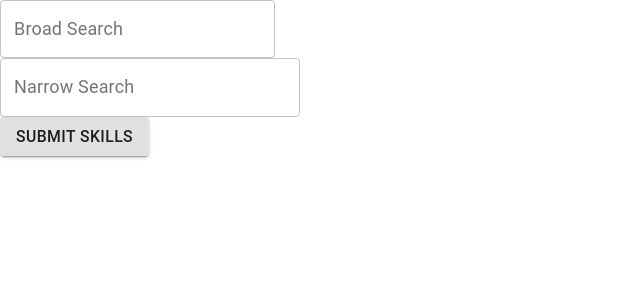
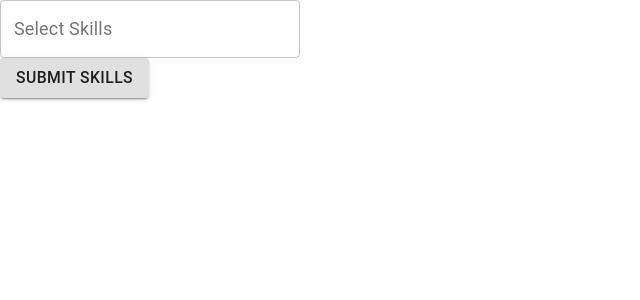
Before and after one commit to japser36/COSC-499-Pace-A, a Next.js app: page /app/skills in a window 1280 px wide. Shown: the top 300 px of the page, without its empty margins (0-640 px from the left). Built offline with nearby package versions, Linux system fonts and the light colour scheme.

Commit message:
updated SkillSelect to use new skills endpoint

```diff
--- a/src/components/SkillSelect.tsx
+++ b/src/components/SkillSelect.tsx
@@ -17,7 +17,6 @@ export default function SkillSelect({ setSkills }) {
   const [open, setOpen] = useState(false)
   const [options, setOptions] = useState<Skills[]>([])
   const [selected, setSelected] = useState<Skills[]>([])
-  const [filter, setFilter] = useState('')
   const loading = open && options.length === 0
 
   useEffect(() => {
@@ -29,10 +28,11 @@ export default function SkillSelect({ setSkills }) {
 
     ;(async () => {
       let skills = []
-      await fetch('../api/skills?filter=' + filter, { method: 'GET' })
+      await fetch('../api/skills', { method: 'GET' })
         .then((res) => res.json())
-        .then((res) => (skills = res))
+        .then((res) => (skills = res.rows))
 
+      console.log(skills)
       if (active) {
         setOptions(Object.keys(skills).map((key) => skills[key]) as Skills[])
       }
@@ -41,7 +41,7 @@ export default function SkillSelect({ setSkills }) {
     return () => {
       active = false
     }
-  }, [loading, filter])
+  }, [loading])
 
   useEffect(() => {
     if (!open) {
@@ -51,13 +51,6 @@ export default function SkillSelect({ setSkills }) {
 
   return (
     <>
-      <TextField
-        label="Broad Search"
-        variant="outlined"
-        onChange={(event) => {
-          setFilter(event.target.value)
-        }}
-      />
       <AutoComplete
         freeSolo
         multiple
@@ -81,7 +74,7 @@ export default function SkillSelect({ setSkills }) {
         renderInput={(params) => (
           <TextField
             {...params}
-            label="Narrow Search"
+            label="Select Skills"
             variant="outlined"
             InputProps={{
               ...params.InputProps,
--- a/src/pages/api/org/[id].ts
+++ b/src/pages/api/org/[id].ts
@@ -28,7 +28,7 @@ const safeSend = async ({
   status?: number
   data: string
 }) => {
-  console.log(`Sending Response [${status}]:`, data)
+  //console.log(`Sending Response [${status}]:`, data)
   if (res.headersSent) {
     console.warn('Stopped a response since the response was already sent!')
   } else {
--- a/src/pages/api/skills.ts
+++ b/src/pages/api/skills.ts
@@ -28,7 +28,7 @@ const safeSend = async ({
   status?: number
   data: string
 }) => {
-  console.log(`Sending Response [${status}]:`, data)
+  //console.log(`Sending Response [${status}]:`, data)
   if (res.headersSent) {
     console.warn('Stopped a response since the response was already sent!')
   } else {
```
